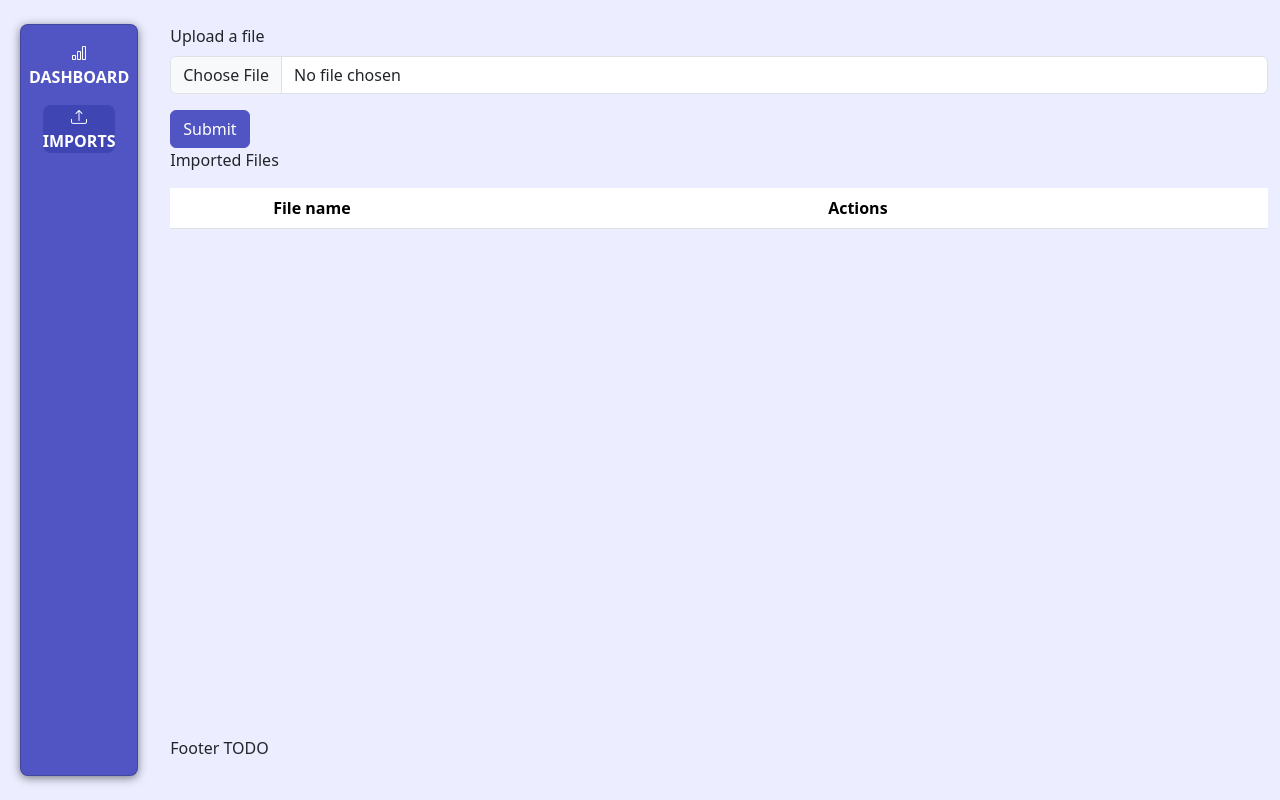
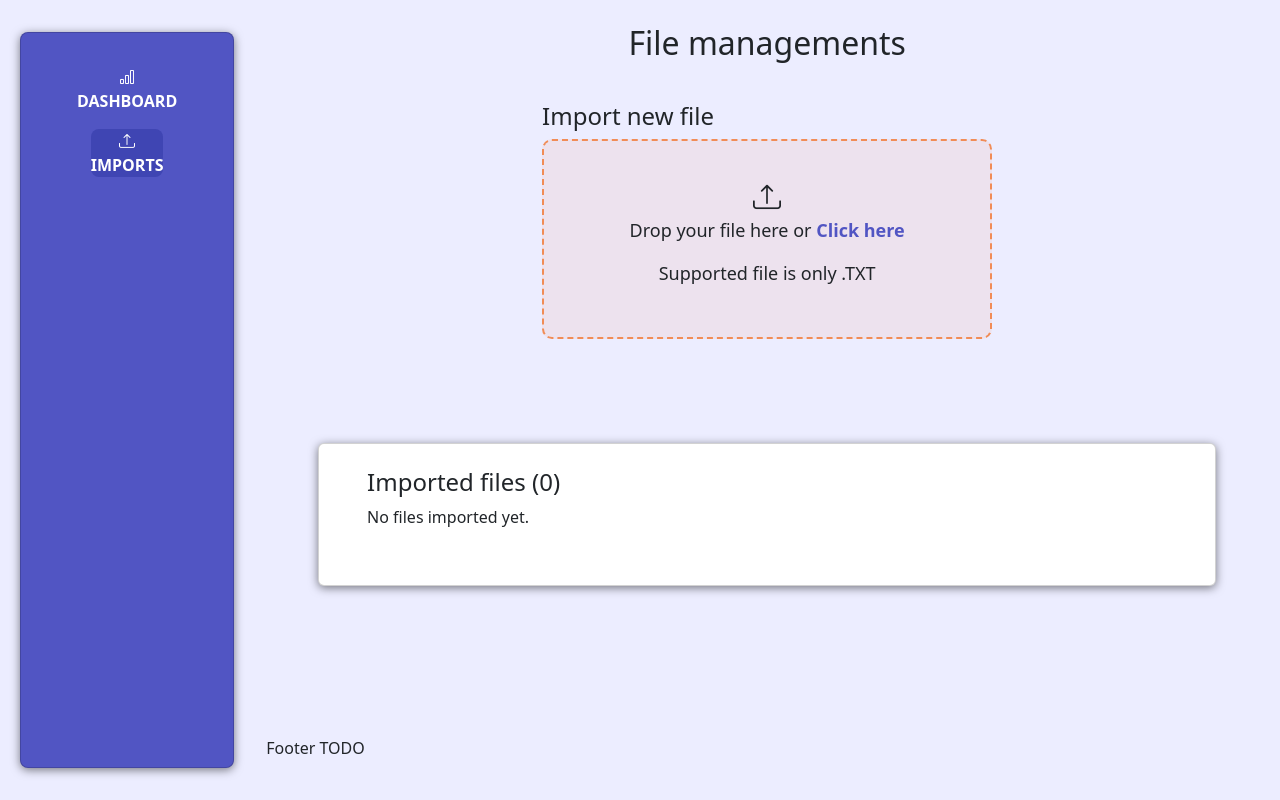
Before and after one commit to mvp-base/mvp-text-analyzer, a React (Create React App) app: page /imports in a window 1280 px wide. Built offline with nearby package versions, Linux system fonts and the light colour scheme.

Commit message:
import page adaptations

```diff
--- a/package.json
+++ b/package.json
@@ -17,6 +17,7 @@
     "react": "^18.3.1",
     "react-bootstrap": "^2.10.4",
     "react-dom": "^18.3.1",
+    "react-dropzone": "^14.2.3",
     "react-redux": "^9.1.2",
     "react-router-bootstrap": "^0.26.3",
     "react-router-dom": "^6.24.1",
--- a/src/custom.scss
+++ b/src/custom.scss
@@ -4,6 +4,8 @@ $tetriary: #f18c56;
 $light: #ecedff;
 $dark: #3b4657;
 $danger: #df274f;
+$success: #2fbbb4;
+$warning: #e7da24;
 
 // Adjust Theme colors
 $theme-colors: (
@@ -12,7 +14,9 @@ $theme-colors: (
     "tetriary": $tetriary,
     "light": $light,
     "dark": $dark,
-    "danger": $danger
+    "danger": $danger,
+    "success": $success,
+    "warning": $warning
 );
 
 // Import Sass AFTER defining custom colors
@@ -47,5 +51,54 @@ $theme-colors: (
 }
 
 .card {
+    margin: 8px;
+    width: fit-content;
+    padding: 24px 48px;
     box-shadow: 0 2px 10px rgba(0, 0, 0, 0.5);
 }
+
+.cardTransparent {
+    margin: 8px;
+    background-color: transparent;
+    width: fit-content;
+    padding: 24px 48px;
+}
+
+.dropzone {
+    display: flex;
+    flex-direction: column;
+    justify-content: center;
+    align-items: center;
+    background-color: rgba($tetriary, 0.1);
+    border: 2px dashed $tetriary;
+    border-radius: 10px;
+    width: 450px;
+    height: 200px;
+    cursor: pointer;
+}
+
+.dropzone.processing {
+    border: 2px dashed rgba($dark, 0.1);
+}
+
+.dropzone p {
+    font-size: large;
+}
+
+.text-highlight {
+    color: $primary;
+    font-weight: bold;
+}
+
+.text-soft {
+    font-weight: lighter
+}
+
+
+h1 {
+    font-size: 32px;
+}
+
+h2 {
+    font-size: 24px;
+}
--- a/src/pages/Imports.tsx
+++ b/src/pages/Imports.tsx
@@ -1,54 +1,31 @@
-import { useState, useRef } from 'react';
-import { Container, Form, Button, Table } from 'react-bootstrap';
+import { useState } from 'react';
+import { Container, Button, Table, Row, Spinner, Alert } from 'react-bootstrap';
+import { useDispatch, useSelector } from 'react-redux';
+import { useDropzone } from 'react-dropzone';
 
-import { useDispatch, useSelector } from 'react-redux';
 import { addFile, removeFile } from '../redux/fileMgrSlice';
 import { RootState } from '../redux/store';
 
 import ConfirmDialog from '../components/ConfirmDialog';
 
-interface RowData {
-  id: number;
-  row: string;
-  entities: any[];
-  topics: any[];
-  language: string;
-}
+import { IDashboardData } from '../interfaces/global';
 
-interface TopicData {
-  label: string;
-  count: number;
-  wikiLink: string;
-}
-
-interface FinalDataInterface {
-  globalStats: TopicData[];
-  rows: RowData[];
+interface IResults {
+  variant: string;
+  text: string;
 }
 
 export default function Imports() {
-  const fileInputRef = useRef<HTMLInputElement | null>(null);
-  const [file, setFile] = useState<File | null>(null);
-  const [submitResult, setSubmitResult] = useState('');
+  const dispatch = useDispatch();
+
+  const [fileProcessing, setFileProcessing] = useState(false);
+  const [submitResult, setSubmitResult] = useState<IResults | null>(null);
 
   const [confirmDialogShown, setConfirmDialogShown] = useState(false);
   const [keyToDelete, setKeyToDelete] = useState<string | null>(null);
 
-  const dispatch = useDispatch();
   const files = useSelector((state: RootState) => state.fileMgr.files);
   const sortedFileNames = Object.keys(files).sort();
-
-  const handleFileChange = (e: React.ChangeEvent<HTMLInputElement>) => {
-    const importedFile = e.target.files?.[0] || null;
-    setFile(importedFile);
-  };
-
-  const resetFileInput = () => {
-    if (fileInputRef.current) {
-      fileInputRef.current.value = '';
-      setFile(null);
-    }
-  };
 
   const readFileContent = (file: File): Promise<string> => {
     return new Promise((resolve, reject) => {
@@ -63,25 +40,27 @@ export default function Imports() {
     });
   };
 
-  const handleSubmit = async (e: any) => {
-    e.preventDefault();
-    setSubmitResult('');
+  const handleImport = async (file: any) => {
+    setSubmitResult(null);
 
     if (!file) {
-      setSubmitResult('No file imported.');
+      setSubmitResult({ variant: 'warning', text: 'No file imported.' });
       return;
     }
 
-    const finalData: FinalDataInterface = {
-      globalStats: [],
+    setFileProcessing(true);
+
+    const dashboardData: IDashboardData = {
+      globalTopics: [],
       rows: [],
     };
     const fileContent = await readFileContent(file);
-    const contentRows = fileContent.split('\n');
+    const fileRows = fileContent.split('\n');
+
     const apiKey = process.env.REACT_APP_TEXT_RAZOR_API_KEY || '';
     const url = '/';
 
-    const promises = contentRows.map(async (row, index) => {
+    const promise = fileRows.map(async (row, index) => {
       const data = new URLSearchParams({
         extractors: 'entities,topics',
         text: row,
@@ -98,7 +77,7 @@ export default function Imports() {
         });
 
         if (!response.ok) {
-          throw new Error(`Error: ${response.statusText}`);
+          throw new Error(`${response.statusText}`);
         }
 
         const result = await response.json();
@@ -106,14 +85,14 @@ export default function Imports() {
         //Parse Coarse Topics and save global stats
         result.response.coarseTopics.forEach((topic: any) => {
           const { label, wikiLink } = topic;
-          const globalTopic = finalData.globalStats.find(
+          const globalTopic = dashboardData.globalTopics.find(
             (stats) => stats.label === label
           );
 
           if (globalTopic) {
             globalTopic.count++;
           } else {
-            finalData.globalStats.push({
+            dashboardData.globalTopics.push({
               label: label,
               count: 1,
               wikiLink: wikiLink,
@@ -121,12 +100,13 @@ export default function Imports() {
           }
         });
         //Filter only 6 most common topics
-        finalData.globalStats.sort((a, b) => b.count - a.count);
-        finalData.globalStats = finalData.globalStats.slice(0, 6);
+        dashboardData.globalTopics.sort((a, b) => b.count - a.count);
+        dashboardData.globalTopics = dashboardData.globalTopics.slice(0, 6);
+
         //Save Row data
-        finalData.rows[index] = {
+        dashboardData.rows[index] = {
           id: index,
-          row: row,
+          rowText: row,
           entities: result.response.entities,
           topics: result.response.topics,
           language: result.response.language,
@@ -137,54 +117,102 @@ export default function Imports() {
     });
 
     try {
-      await Promise.all(promises);
-      dispatch(addFile({ filename: file.name, data: finalData }));
-      setSubmitResult('OK');
+      await Promise.all(promise);
+      dispatch(addFile({ filename: file.name, data: dashboardData }));
+      setSubmitResult({
+        variant: 'success',
+        text: 'File successfully imported!',
+      });
     } catch (error: any) {
-      console.error('Error fetching data:', error.message);
+      console.error(error.message);
+    } finally {
+      setFileProcessing(false);
     }
-    setFile(null);
-    resetFileInput();
   };
 
   const handleDeleteFile = (filename: any) => {
     dispatch(removeFile({ filename }));
   };
 
-  const handleCloseConfirmDialog = () => {
+  const handleCloseConfirmDeleteDialog = () => {
     setConfirmDialogShown(false);
     setKeyToDelete(null);
   };
 
-  const handleAcceptConfirmDialog = () => {
+  const handleAcceptConfirmDeleteDialog = () => {
     handleDeleteFile(keyToDelete);
     setKeyToDelete(null);
     setConfirmDialogShown(false);
   };
 
+  const onDrop = (acceptedFiles: File[]) => {
+    if (acceptedFiles.length > 0) {
+      const file = acceptedFiles[0];
+      handleImport(file);
+    }
+  };
+
+  const { getRootProps, getInputProps } = useDropzone({
+    onDrop,
+    maxFiles: 1,
+    disabled: fileProcessing,
+  });
+
   return (
-    <Container fluid>
-      <Form id="ImportFileForm" onSubmit={handleSubmit}>
-        <Form.Group controlId="formFile" className="mb-3">
-          <Form.Label>Upload a file</Form.Label>
-          <Form.Control
-            ref={fileInputRef}
-            type="file"
-            onChange={handleFileChange}
-          />
-        </Form.Group>
-        <Button variant="primary" type="submit">
-          Submit
-        </Button>
-        {submitResult && <p>{submitResult}</p>}
-      </Form>
-      <p>Imported Files</p>
-      <Table>
+    <Container
+      className="container-sm d-flex flex-column justify-content-start align-items-center"
+      fluid
+    >
+      <h1>File managements</h1>
+      <Container fluid className="cardTransparent">
+        <h2>Import new file</h2>
+
+        <div
+          {...getRootProps({
+            className: `dropzone ${fileProcessing ? 'processing' : ''}`,
+          })}
+        >
+          <input {...getInputProps()} />
+
+          {fileProcessing ? (
+            <>
+            <p className='text-highlight'>Analyzing</p>
+              <Spinner variant="primary" animation="border" />
+            </>
+          ) : (
+            <>
+              <i className="bi bi-upload fs-3"></i>
+              <p>
+                Drop your file here or{' '}
+                <span className="text-highlight">Click here</span>
+              </p>
+              <p className="text-soft"> Supported file is only .TXT</p>
+            </>
+          )}
+        </div>
+      </Container>
+
+      <Container fluid className="cardTransparent">
+        {submitResult && (
+          <Alert
+            variant={submitResult.variant}
+            onClose={() => setSubmitResult(null)}
+            dismissible
+          >
+            <p>{submitResult.text}</p>
+          </Alert>
+        )}
+      </Container>
+
+      <Container fluid className="card">
+        <h2>Imported files ({sortedFileNames.length})</h2>
+        <Table style={{ width: '800px' }}>
+          {sortedFileNames.length !== 0 ? (
+            <>
               <thead>
                 <tr>
+                  <th>File name</th>
                   <th></th>
-            <th>File name</th>
-            <th>Actions</th>
                 </tr>
               </thead>
               <tbody>
@@ -193,9 +221,8 @@ export default function Imports() {
                   return (
                     <tr key={index}>
                       <td>
-                  <i className={`bi bi-filetype-${fileType}`}></i>
+                        <i className={`bi bi-filetype-${fileType}`}></i> {key}
                       </td>
-                <td>{key}</td>
                       <td className="d-flex gap-2">
                         <Button
                           variant="outline-danger"
@@ -211,15 +238,21 @@ export default function Imports() {
                   );
                 })}
               </tbody>
+            </>
+          ) : (
+            <p>No files imported yet.</p>
+          )}
         </Table>
+      </Container>
+
       <ConfirmDialog
         headerText="Confirm Delete"
         bodyText={`Are you sure you want to delete ${keyToDelete}?`}
         cancelButton={{ text: 'Cancel', variant: 'outline-secondary' }}
         acceptButton={{ text: 'Delete', variant: 'danger' }}
         shown={confirmDialogShown}
-        handleClose={handleCloseConfirmDialog}
-        handleAccept={handleAcceptConfirmDialog}
+        handleClose={handleCloseConfirmDeleteDialog}
+        handleAccept={handleAcceptConfirmDeleteDialog}
       />
     </Container>
   );
```
Also changed, not shown: src/interfaces/global.d.ts (added, +18 -0 lines), 1 other file (tests, documents, lock files or other folders). Lines whose indentation alone changed are shown as unchanged.
